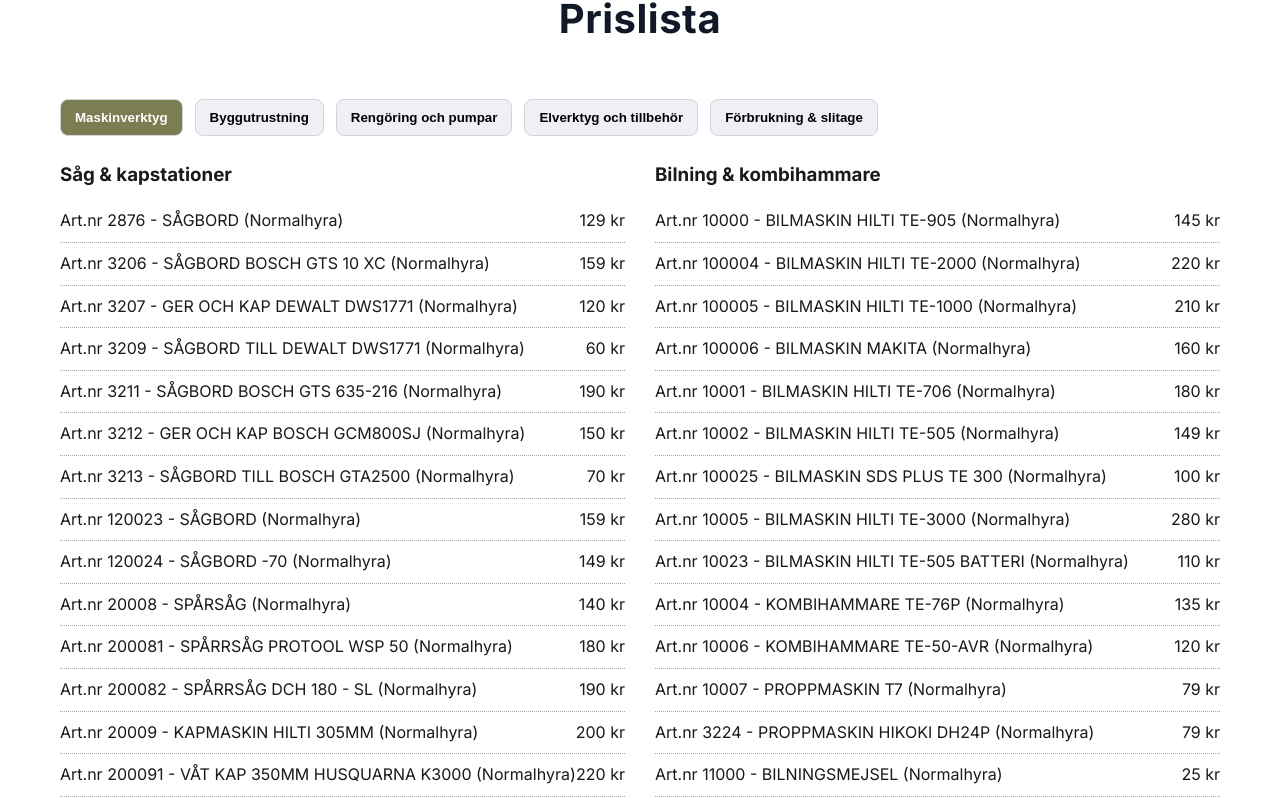
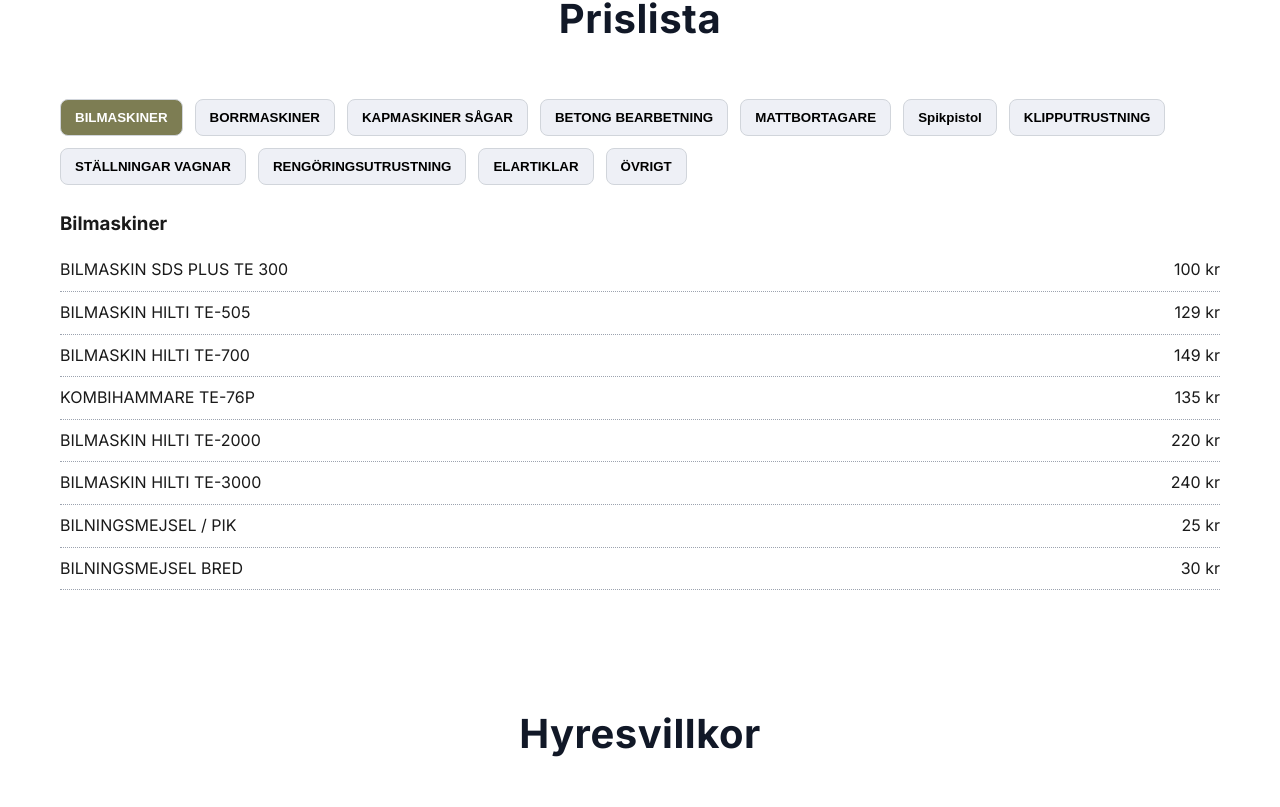
Before and after one commit to Adr1anr1/M.P.A.B, a React (Vite) app: page / in a window 1280 px wide. Shown: the part 2788-3595 px from the top of the page. Built offline with nearby package versions, Linux system fonts and the light colour scheme.

Commit message:
Ny prislista

```diff
--- a/src/pages/PriceList.jsx
+++ b/src/pages/PriceList.jsx
@@ -1,235 +1,170 @@
 import React, { useState } from 'react';
 
 const catalog = {
-  'Maskinverktyg': [
+  'BILMASKINER': [
     {
-      title: 'Såg & kapstationer',
+      title: 'Bilmaskiner',
       items: [
-        ['Art.nr 2876 - SÅGBORD (Normalhyra)', '129 kr'],
-        ['Art.nr 3206 - SÅGBORD BOSCH GTS 10 XC (Normalhyra)', '159 kr'],
-        ['Art.nr 3207 - GER OCH KAP DEWALT DWS1771 (Normalhyra)', '120 kr'],
-        ['Art.nr 3209 - SÅGBORD TILL DEWALT DWS1771 (Normalhyra)', '60 kr'],
-        ['Art.nr 3211 - SÅGBORD BOSCH GTS 635-216 (Normalhyra)', '190 kr'],
-        ['Art.nr 3212 - GER OCH KAP BOSCH GCM800SJ (Normalhyra)', '150 kr'],
-        ['Art.nr 3213 - SÅGBORD TILL BOSCH GTA2500 (Normalhyra)', '70 kr'],
-        ['Art.nr 120023 - SÅGBORD (Normalhyra)', '159 kr'],
-        ['Art.nr 120024 - SÅGBORD -70 (Normalhyra)', '149 kr'],
-        ['Art.nr 20008 - SPÅRSÅG (Normalhyra)', '140 kr'],
-        ['Art.nr 200081 - SPÅRRSÅG PROTOOL WSP 50 (Normalhyra)', '180 kr'],
-        ['Art.nr 200082 - SPÅRRSÅG DCH 180 - SL (Normalhyra)', '190 kr'],
-        ['Art.nr 20009 - KAPMASKIN HILTI 305MM (Normalhyra)', '200 kr'],
-        ['Art.nr 200091 - VÅT KAP 350MM HUSQUARNA K3000 (Normalhyra)', '220 kr'],
-        ['Art.nr 200095 - MOTORKAP HUSQUARNA 350 (Normalhyra)', '260 kr'],
-        ['Art.nr 120015 - PLASMASKÄRARE (Normalhyra)', '180 kr']
-      ]
-    },
-    {
-      title: 'Bilning & kombihammare',
-      items: [
-        ['Art.nr 10000 - BILMASKIN HILTI TE-905 (Normalhyra)', '145 kr'],
-        ['Art.nr 100004 - BILMASKIN HILTI TE-2000 (Normalhyra)', '220 kr'],
-        ['Art.nr 100005 - BILMASKIN HILTI TE-1000 (Normalhyra)', '210 kr'],
-        ['Art.nr 100006 - BILMASKIN MAKITA (Normalhyra)', '160 kr'],
-        ['Art.nr 10001 - BILMASKIN HILTI TE-706 (Normalhyra)', '180 kr'],
-        ['Art.nr 10002 - BILMASKIN HILTI TE-505 (Normalhyra)', '149 kr'],
-        ['Art.nr 100025 - BILMASKIN SDS PLUS TE 300 (Normalhyra)', '100 kr'],
-        ['Art.nr 10005 - BILMASKIN HILTI TE-3000 (Normalhyra)', '280 kr'],
-        ['Art.nr 10023 - BILMASKIN HILTI TE-505 BATTERI (Normalhyra)', '110 kr'],
-        ['Art.nr 10004 - KOMBIHAMMARE TE-76P (Normalhyra)', '135 kr'],
-        ['Art.nr 10006 - KOMBIHAMMARE TE-50-AVR (Normalhyra)', '120 kr'],
-        ['Art.nr 10007 - PROPPMASKIN T7 (Normalhyra)', '79 kr'],
-        ['Art.nr 3224 - PROPPMASKIN HIKOKI DH24P (Normalhyra)', '79 kr'],
-        ['Art.nr 11000 - BILNINGSMEJSEL (Normalhyra)', '25 kr'],
-        ['Art.nr 11001 - BILNINGSMEJSEL BRED (Normalhyra)', '30 kr']
-      ]
-    },
-    {
-      title: 'Slip, fräs & golv',
-      items: [
-        ['Art.nr 130001 - BETONGSLIP FESTOOL RG-130 (Normalhyra)', '170 kr'],
-        ['Art.nr 130002 - BETONGSLIP METABO RS 14-125 (Normalhyra)', '157 kr'],
-        ['Art.nr 130003 - BETONGSLIP FLEX 180MM (Normalhyra)', '189 kr'],
-        ['Art.nr 130004 - BETONGSLIP DGH 130 (Normalhyra)', '170 kr'],
-        ['Art.nr 130009 - BETONGSLIP GIRAFF MED STÄLLNIN (Normalhyra)', '350 kr'],
-        ['Art.nr 3003 - SLIPMASKIN GIRAFF (Normalhyra)', '150 kr'],
-        ['Art.nr 13001 - BETONGSLIP DG 150 (Normalhyra)', '250 kr'],
-        ['Art.nr 2056 - BETONGSLIP DG 125 P (Normalhyra)', '170 kr'],
-        ['Art.nr 130052 - ABS-SLIP (Normalhyra)', '135 kr'],
-        ['Art.nr 130053 - GOLVSLIP SCAN 330 (Normalhyra)', '300 kr'],
-        ['Art.nr 13005 - GOLVSLIP SCAN 45 (Normalhyra)', '470 kr'],
-        ['Art.nr 13006 - YTFRÄS RT-200 (Normalhyra)', '380 kr'],
-        ['Art.nr 13007 - MATTSTRIPPER (Normalhyra)', '300 kr'],
-        ['Art.nr 130072 - SUPERCUT (Normalhyra)', '110 kr'],
-        ['Art.nr 130073 - HYDRALSTRIPPER STRATOS (Normalhyra)', '700 kr'],
-        ['Art.nr 130074 - VÄGGSTRIPPER (Normalhyra)', '119 kr'],
-        ['Art.nr 20007 - SANERINGSFRÄS SAF 700 (Normalhyra)', '159 kr'],
-        ['Art.nr 130015 - FESTOOL ÖVERHANDSFRÄS OF-1010 (Normalhyra)', '100 kr']
+        ['BILMASKIN SDS PLUS TE 300', '100 kr'],
+        ['BILMASKIN HILTI TE-505', '129 kr'],
+        ['BILMASKIN HILTI TE-700', '149 kr'],
+        ['KOMBIHAMMARE TE-76P', '135 kr'],
+        ['BILMASKIN HILTI TE-2000', '220 kr'],
+        ['BILMASKIN HILTI TE-3000', '240 kr'],
+        ['BILNINGSMEJSEL / PIK', '25 kr'],
+        ['BILNINGSMEJSEL BRED', '30 kr']
       ]
     }
   ],
-  'Byggutrustning': [
+  'BORRMASKINER': [
     {
-      title: 'Ställning & fallskydd',
+      title: 'Borrmaskiner',
       items: [
-        ['Art.nr 425485996 - STÄMP GUL (Byggdag)', '60 kr'],
-        ['Art.nr 13008 - HANTVERKSSTÄLLNING ZIP-UP (Normalhyra)', '160 kr'],
-        ['Art.nr 130081 - FÖRHÖJNINGSDEL 2M SNAPPY (Normalhyra)', '50 kr'],
-        ['Art.nr 130082 - STAKET 1M SNAPPY (Normalhyra)', '40 kr'],
-        ['Art.nr 130083 - STÖDBEN SNAPPY TELESKÅP (Normalhyra)', '35 kr'],
-        ['Art.nr 3219 - STAKET 1M SNAPPY (Normalhyra)', '40 kr'],
-        ['Art.nr 130012 - SÄKERHETSSELE (Normalhyra)', '149 kr'],
-        ['Art.nr 1340850365 - SÄKERHETSBLOCK (Normalhyra)', '50 kr'],
-        ['Art.nr 130013 - KÄTTINGTELLFER (Normalhyra)', '149 kr']
-      ]
-    },
-    {
-      title: 'Stegar & plattformar',
-      items: [
-        ['Art.nr 13009 - A-STEGE 2,5M (Normalhyra)', '90 kr'],
-        ['Art.nr 130091 - 3-STEGSBOCK (Normalhyra)', '60 kr'],
-        ['Art.nr 130092 - A-STEGE 2 STEG (Normalhyra)', '50 kr']
-      ]
-    },
-    {
-      title: 'Blandare, kärror & vagnar',
-      items: [
-        ['Art.nr 2840 - BETONGBLANDARE (Normalhyra)', '120 kr'],
-        ['Art.nr 130056 - BETONGBLANDARE (Normalhyra)', '90 kr'],
-        ['Art.nr 130055 - VIBRASTAV DYNAPACK 1-FAS (Normalhyra)', '149 kr'],
-        ['Art.nr 13010 - BRUKSKÄRRA (Normalhyra)', '60 kr'],
-        ['Art.nr 30000 - BETONKÄRRA MED LYFTÖRON (Normalhyra)', '60 kr'],
-        ['Art.nr 30001 - VERKTYGSVAGN (Normalhyra)', '110 kr'],
-        ['Art.nr 30002 - FÖNSTER O DÖRR KÄRRA (Normalhyra)', '50 kr'],
-        ['Art.nr 20016 - FODERVAGN (Normalhyra)', '60 kr'],
-        ['Art.nr 200161 - PALLVAGN (Normalhyra)', '149 kr'],
-        ['Art.nr 20161 - GIPSHISS (Normalhyra)', '90 kr'],
-        ['Art.nr 20162 - GIPSVAGN (Normalhyra)', '110 kr']
-      ]
-    },
-    {
-      title: 'El & klimat på arbetsplatsen',
-      items: [
-        ['Art.nr 10008 - EL SKÅP/VÄSKA 16A (Normalhyra)', '30 kr'],
-        ['Art.nr 10009 - ELSKÅP/VÄSKA 32A (Normalhyra)', '35 kr'],
-        ['Art.nr 2006 - BYGG BELYSNING (Normalhyra)', '50 kr'],
-        ['Art.nr 20015 - VÄRMEFLÄKT 9KW (Normalhyra)', '70 kr'],
-        ['Art.nr 200151 - VÄRMEFLÄKT 2KW (Normalhyra)', '50 kr'],
-        ['Art.nr 40000 - ELVERK HONDA GX200 (Normalhyra)', '210 kr']
+        ['BATTERI SKRUVDRAGARE', '60 kr'],
+        ['SKRUVAUTOMAT', '153 kr'],
+        ['MUTTERDRAGARE BATTERI', '110 kr'],
+        ['BORRMASKIN /CHUCK', '70 kr'],
+        ['PROPPMASKIN T7', '79 kr']
       ]
     }
   ],
-  'Rengöring och pumpar': [
+  'KAPMASKINER SÅGAR': [
     {
-      title: 'Luftrenare',
+      title: 'Kap & såg',
       items: [
-        ['Art.nr 20000 - LUFTRENARE A 300 (Normalhyra)', '90 kr'],
-        ['Art.nr 20002 - LUFTRENARE DC 500/A 700 (Normalhyra)', '110 kr'],
-        ['Art.nr 200025 - LUFTRENARE A 1000 (Normalhyra)', '150 kr'],
-        ['Art.nr 20003 - LUFTRENARE A 1700 (Normalhyra)', '160 kr'],
-        ['Art.nr 200045 - LUFTRENARE A 2000 (Normalhyra)', '180 kr'],
-        ['Art.nr 20005 - LUFTRENARE DC AIR CUBE, A 2000 (Normalhyra)', '180 kr'],
-        ['Art.nr 2344 - LUFTRENARE A 300 (Normalhyra)', '90 kr']
-      ]
-    },
-    {
-      title: 'Stoftavskiljare & föravskiljare',
-      items: [
-        ['Art.nr 200001 - STOFTAVSKILJARE FESTOOL CTL (Normalhyra)', '100 kr'],
-        ['Art.nr 20004 - STOFTAVSKILJARE PULLMAN S13 (Normalhyra)', '150 kr'],
-        ['Art.nr 20006 - STOFTAVSKILJARE PVL2800 (Normalhyra)', '160 kr'],
-        ['Art.nr 20061 - STOFTAVSKILJARE PULLMAN S26 (Normalhyra)', '220 kr'],
-        ['Art.nr 20062 - STOFTAVSKILJARE DC5800 (Normalhyra)', '310 kr'],
-        ['Art.nr 20064 - FÖRAVSKILJARE PULLMAN (Normalhyra)', '90 kr']
-      ]
-    },
-    {
-      title: 'Pumpar & vattenhantering',
-      items: [
-        ['Art.nr 20011 - DRÄNKPUMP 1-FAS (Normalhyra)', '110 kr'],
-        ['Art.nr 20012 - SLAMPUMP 3FAS (Normalhyra)', '199 kr'],
-        ['Art.nr 20017 - PUMPVAGN (Normalhyra)', '119 kr'],
-        ['Art.nr 20063 - VATTENDAMMSUGARE MED PUMP (Normalhyra)', '190 kr'],
-        ['Art.nr 2001 - UTKASTARSLANG (Normalhyra)', '22 kr'],
-        ['Art.nr 2002 - EVAKUERINGSSLANG (Normalhyra)', '12 kr'],
-        ['Art.nr 200092 - PUMPFLASKA WT15 (Normalhyra)', '60 kr'],
-        ['Art.nr 200093 - PUMPFLASKA MANUEL (Normalhyra)', '60 kr']
-      ]
-    },
-    {
-      title: 'Klimat',
-      items: [
-        ['Art.nr 20018 - AVFUKTARE VEAB (Normalhyra)', '100 kr']
+        ['TIGERSÅG', '100 kr'],
+        ['TIGERSÅG BATTERIDRIVEN', '129 kr'],
+        ['CIRKELSÅG 50MM', '70 kr'],
+        ['SÄNKSÅG TS55', '79 kr'],
+        ['SÄNKSÅG BATTERIDRIVEN', '80 kr'],
+        ['STICKSÅG', '75 kr'],
+        ['GER OCH KAP', '70 kr'],
+        ['SÅGBORD', '159 kr'],
+        ['FEIN', '80 kr'],
+        ['RAK SLIPMASKIN', '125 kr'],
+        ['DUPLOFRÄS', '60 kr'],
+        ['VINKELSLIP 125MM', '70 kr'],
+        ['VINKELSLIP 230MM', '80 kr'],
+        ['KAPMASKIN HILTI 305MM', '200 kr'],
+        ['SPÅRSÅG 140MM', '140 kr'],
+        ['SPÅRSÅG 150MM', '180 kr'],
+        ['MOTORKAP HUSQUARNA 350', '260 kr']
       ]
     }
   ],
-  'Elverktyg och tillbehör': [
+  'BETONG BEARBETNING': [
     {
-      title: 'Borr & skruv',
+      title: 'Betongbearbetning',
       items: [
-        ['Art.nr 10003 - BATTERI SKRUVDRAGARE (Normalhyra)', '80 kr'],
-        ['Art.nr 100031 - SKRUVAUTOMAT (Normalhyra)', '153 kr'],
-        ['Art.nr 100032 - MUTTERDRAGARE BATTERI (Normalhyra)', '110 kr'],
-        ['Art.nr 100041 - BORRMASKIN /CHUCK (Normalhyra)', '70 kr']
-      ]
-    },
-    {
-      title: 'Såg & kap (handhållet)',
-      items: [
-        ['Art.nr 12000 - TIGERSÅG WSR1400 (Normalhyra)', '111 kr'],
-        ['Art.nr 12003 - TIGERSÅG METABO (Normalhyra)', '100 kr'],
-        ['Art.nr 12004 - TIGERSÅG DEWALT BATTERIDRIVEN (Normalhyra)', '100 kr'],
-        ['Art.nr 12001 - CIRKELSÅG 50MM (Normalhyra)', '70 kr'],
-        ['Art.nr 120011 - SÄNKSÅG TS55 (Normalhyra)', '79 kr'],
-        ['Art.nr 120012 - SÄNKSÅG BATTERIDRIVEN (Normalhyra)', '80 kr'],
-        ['Art.nr 120013 - STICKSÅG (Normalhyra)', '75 kr']
-      ]
-    },
-    {
-      title: 'Slip & multiverktyg',
-      items: [
-        ['Art.nr 120014 - FESTOOL ,PROTOOL ROTEX (Normalhyra)', '70 kr'],
-        ['Art.nr 1202 - MULTIMASTER FMM350Q (Normalhyra)', '80 kr'],
-        ['Art.nr 13000 - VINKELSLIP (Normalhyra)', '75 kr'],
-        ['Art.nr 10010 - VINKELSLIP 125MM (Normalhyra)', '89 kr'],
-        ['Art.nr 20010 - VINKELSLIP 230MM (Normalhyra)', '80 kr'],
-        ['Art.nr 13002 - RAK SLIPMASKIN (Normalhyra)', '125 kr'],
-        ['Art.nr 3234 - RAK SLIPMASKIN MAKITA (Normalhyra)', '60 kr']
-      ]
-    },
-    {
-      title: 'Tryckluft & spik',
-      items: [
-        ['Art.nr 3215 - SPIKPISTOL BASSO C28/65 A1C (Normalhyra)', '110 kr'],
-        ['Art.nr 50075 - SPIKPISTOL HILTI GX 90-WF (Byggdag)', '190 kr'],
-        ['Art.nr 130113 - SPIKPISTOL (Normalhyra)', '157 kr'],
-        ['Art.nr 130111 - DYCKERTPISTOL (Normalhyra)', '55 kr'],
-        ['Art.nr 20019 - DYCKERPISTOL BATT (Normalhyra)', '110 kr'],
-        ['Art.nr 130112 - TRYCKLUFTSLANG (Normalhyra)', '20 kr'],
-        ['Art.nr 3216 - LUFTRYCKSVINDA 30M (Normalhyra)', '50 kr'],
-        ['Art.nr 13011 - KOMPRESSOR (Normalhyra)', '75 kr']
-      ]
-    },
-    {
-      title: 'Special & mät',
-      items: [
-        ['Art.nr 3217 - ELHYVEL HAKOKI (Normalhyra)', '80 kr'],
-        ['Art.nr 2007 - LASER (Normalhyra)', '140 kr'],
-        ['Art.nr 20013 - NIBBLER MAKITA JN3201 (Normalhyra)', '160 kr'],
-        ['Art.nr 20014 - PAPPEGOJA BENDOF DC 16 (Normalhyra)', '180 kr'],
-        ['Art.nr 130006 - OMRÖRARE PROTOOL (Normalhyra)', '149 kr']
+        ['FESTOOL ,PROTOOL ROTEX', '70 kr'],
+        ['BETONGSLIP DG 125 P', '157 kr'],
+        ['FESTOOL RG-130', '170 kr'],
+        ['BETONGSLIP DGH 130', '170 kr'],
+        ['BETONGSLIP DG 150', '250 kr'],
+        ['BETONGSLIP FLEX 180MM', '189 kr'],
+        ['BETONGSLIP GIRAFF MED STÄLLNIN', '350 kr'],
+        ['SLIPMASKIN GIRAFF', '150 kr'],
+        ['YTFRÄS RT-200', '380 kr'],
+        ['GOLVSLIP SCAN 330', '300 kr'],
+        ['GOLVSLIP SCAN 45', '470 kr'],
+        ['GOLVSLIP SCAN 500', '1050 kr'],
+        ['GOLVSLIP SCAN 650', '1550 kr'],
+        ['GOLVSLIP ABS-SLIP', 'Pris saknas']
       ]
     }
   ],
-  'Förbrukning & slitage': [
+  'MATTBORTAGARE': [
     {
-      title: 'Försäljning och slitage',
+      title: 'Mattborttagare',
       items: [
-        ['Art.nr 14-400 - DIAM.SLIT.KLINGA 300 (Försäljning)', '500 kr'],
-        ['Art.nr 5000 - DIAMANTSLITAGE (Normalhyra)', '30 kr'],
-        ['Art.nr 130051 - DIANOVA 500 (Normalhyra)', '510 kr'],
-        ['Art.nr 1300510 - DIAMANTSLITAGE SEGMENT 9ST (Normalhyra)', '1350 kr'],
-        ['Art.nr 1300511 - DIAMANTSLITAGE SEGMENT 9ST (Normalhyra)', '1650 kr'],
-        ['Art.nr 2005 - RIVDIAMANT PCB (Normalhyra)', '540 kr']
+        ['HYDRALSTRIPPER STRATOS', '700 kr']
+      ]
+    }
+  ],
+  'Spikpistol': [
+    {
+      title: 'Spikpistol',
+      items: [
+        ['DYCKERTPISTOL', '110 kr'],
+        ['DYCKERPISTOL BATT', '110 kr'],
+        ['HILTI SPIKPISTOL BX3 BATTERI', '157 kr'],
+        ['SPIKPISTOL BASSO C28/65 A1C', '157 kr'],
+        ['SPIKPISTOL FÖR ANKARSPIK IBASO', '157 kr'],
+        ['SPIKPISTOL PASLODE PPN 50', '157 kr'],
+        ['SPIKPISTOL HILTI GX 90-WF', '190 kr']
+      ]
+    }
+  ],
+  'KLIPPUTRUSTNING': [
+    {
+      title: 'Klipputrustning',
+      items: [
+        ['PLÅTSAX MAKITA JS-1601', '160 kr'],
+        ['NIBBLER MAKITA JN3201', '160 kr'],
+        ['PAPPEGOJA BENDOF DC 16', '169 kr']
+      ]
+    }
+  ],
+  'STÄLLNINGAR VAGNAR': [
+    {
+      title: 'Ställningar & vagnar',
+      items: [
+        ['FÖNSTER O DÖRR KÄRRA', '50 kr'],
+        ['VERKTYGSVAGN', '80 kr'],
+        ['GIPSVAGN', '80 kr'],
+        ['HANTVERKARSTÄLLNING', '100 kr'],
+        ['FÖRHÖJNINGSDEL 2M', '30 kr'],
+        ['STAKET 1M SNAPPY', '20 kr'],
+        ['STÖDBEN SNAPPY TELESKÅP', '25 kr'],
+        ['EXTRA PLATTFORM 2M', '5 kr'],
+        ['3-STEGSBOCK', '60 kr'],
+        ['A-STEGE 2,5M', '90 kr']
+      ]
+    }
+  ],
+  'RENGÖRINGSUTRUSTNING': [
+    {
+      title: 'Rengöring',
+      items: [
+        ['STOFTAVSKILJARE PULLMAN S26', '170 kr'],
+        ['STOFTAVSKILJARE PULLMAN S13', '150 kr'],
+        ['FÖRAVSKILJARE PULLMAN', '90 kr'],
+        ['VATTENDAMMSUGARE MED PUMP', '190 kr'],
+        ['LUFTRENARE A 2000', '180 kr'],
+        ['LUFTRENARE A 1700', '150 kr'],
+        ['LUFTRENARE A 1000', '115 kr'],
+        ['LUFTRENARE DC 500/A 700', '100 kr'],
+        ['LUFTRENARE A 300', '90 kr']
+      ]
+    }
+  ],
+  'ELARTIKLAR': [
+    {
+      title: 'Elartiklar',
+      items: [
+        ['BYGG BELYSNING', '50 kr'],
+        ['EL SKÅP/VÄSKA 16A', '30 kr'],
+        ['ELSKÅP/VÄSKA 32A', '35 kr'],
+        ['ELVERK HONDA GX200', '210 kr']
+      ]
+    }
+  ],
+  'ÖVRIGT': [
+    {
+      title: 'Övrigt',
+      items: [
+        ['BRUKSKÄRRA', '60 kr'],
+        ['GIPSHISS', '90 kr'],
+        ['PIRRA', '25 kr'],
+        ['LASER', '140 kr'],
+        ['SÄKERHETSBLOCK', '50 kr'],
+        ['STAKSELE 10M LINA', '149 kr'],
+        ['VÄRMEPISTOL', '50 kr'],
+        ['SLAMPUMP 3FAS', '199 kr'],
+        ['OMRÖRARE PROTOOL', '149 kr'],
+        ['KÄTTINGTELLFER', '149 kr'],
+        ['ELHYVEL BOSCH', '157 kr'],
+        ['ELHYVEL MILWAKEY BATTERI', '80 kr']
       ]
     }
   ]
```
